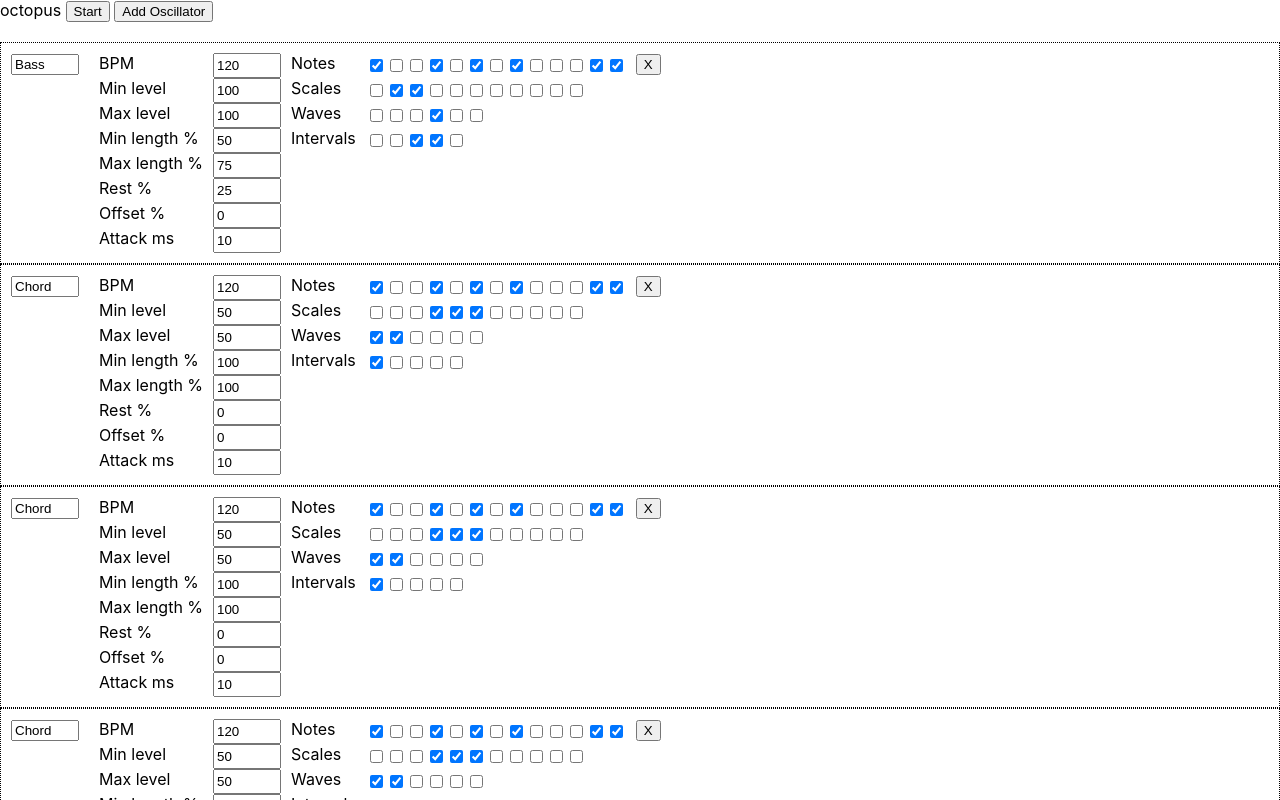
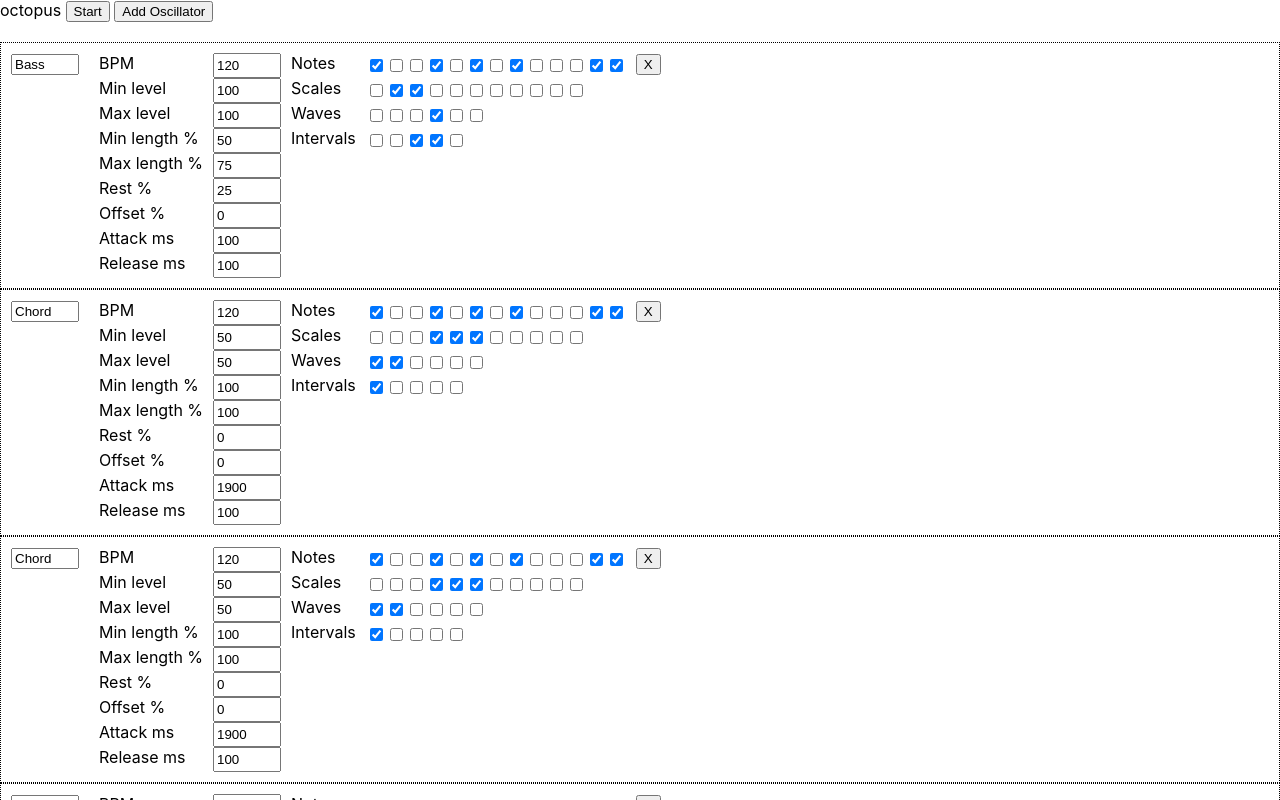
Before and after one commit to CodeKrakken/random-noise-generator, a React (Create React App) app: page / in a window 1280 px wide. Shown: the top 800 px of the page. Built offline with nearby package versions, Linux system fonts and the light colour scheme.

Commit message:
Switching workspaces

```diff
--- a/src/App.jsx
+++ b/src/App.jsx
@@ -32,7 +32,7 @@ function App() {
     const gain = context.createGain()
     oscillator.connect(gain);
     gain.connect(context.destination);
-    gain.gain.value = 0
+    gain.gain.setValueAtTime(0, context.currentTime)
     oscillator.start(0);
     const newBpm = nodes.length ? nodes[nodes.length-1].bpm : 120
 
@@ -58,7 +58,7 @@ function App() {
   const gain = context.createGain()
   oscillator.connect(gain);
   gain.connect(context.destination);
-  gain.gain.value = 0
+  gain.gain.setValueAtTime(0, context.currentTime)
   oscillator.start(0);
   const oscillator2 = context.createOscillator()
   const gain2 = context.createGain()
@@ -121,7 +121,8 @@ function App() {
       minNoteLength   : 50,
       maxNoteLength   : 75,
       offset          : 0,
-      attack          : 10
+      attack          : 100,
+      release         : 100
     },
     {
       label           : 'Chord',
@@ -140,7 +141,8 @@ function App() {
       minNoteLength   : 100,
       maxNoteLength   : 100,
       offset          : 0,
-      attack          : 10
+      attack          : 1900,
+      release         : 100
     },
     {
       label           : 'Chord',
@@ -159,7 +161,8 @@ function App() {
       minNoteLength   : 100,
       maxNoteLength   : 100,
       offset          : 0,
-      attack          : 10
+      attack          : 1900,
+      release         : 100
     },
     {
       label           : 'Chord',
@@ -178,7 +181,8 @@ function App() {
       minNoteLength   : 100,
       maxNoteLength   : 100,
       offset          : 0,
-      attack          : 10
+      attack          : 1900,
+      release         : 100
     },
     {
       label           : 'Middle',
@@ -197,7 +201,8 @@ function App() {
       minNoteLength   : 100,
       maxNoteLength   : 100,
       offset          : 0,
-      attack          : 10
+      attack          : 100,
+      release         : 100
     },
     {
       label           : 'Lead',
@@ -216,7 +221,8 @@ function App() {
       minNoteLength   : 100,
       maxNoteLength   : 100,
       offset          : 0,
-      attack          : 10
+      attack          : 100,
+      release         : 100
     },
     {
       label           : 'Kick',
@@ -307,7 +313,6 @@ function App() {
     const diceRoll = Math.random()
 
     if (diceRoll >= chanceOfRest) {
-      console.log('note')
       const minVolume   = +document.getElementById(`minVolume${i}`).value
       const maxVolume   = +document.getElementById(`maxVolume${i}`).value
       const minLength   = +document.getElementById(`minLength${i}`).value
@@ -323,8 +328,13 @@ function App() {
           const level       = ((minVolume + Math.random() * (maxVolume - minVolume))/100)/nodes.length
 
           node.gain.gain.setValueAtTime(0, context.currentTime)
-          const attack = +document.getElementById(`attack${i}`).value
-          node.gain.gain.linearRampToValueAtTime(level, context.currentTime + attack/1000)
+          const attack  = +document.getElementById(`attack${i}`).value
+          const release = +document.getElementById(`release${i}`).value
+          const currentTime = context.currentTime
+          node.gain.gain.linearRampToValueAtTime(level, currentTime + attack/1000)
+          node.gain.gain.setValueAtTime(level, currentTime + attack/1000)
+          setTimeout(() => {
+          }) // node.gain.gain.linearRampToValueAtTime(0, node.nextNoteAt)
 
           if (
             [
@@ -345,7 +355,7 @@ function App() {
 
               if (noteLength < intervalLength) {
 
-                setTimeout(() => {node.gain.gain.value = 0}, noteLength)
+                setTimeout(() => {node.gain.gain.setValueAtTime(0, context.currentTime)}, noteLength)
 
               }
             } catch (error) {
@@ -380,7 +390,7 @@ function App() {
 
   const stop = () => {
     setCycleButtonLabel('Start')
-    nodes.forEach(node => {node.gain.gain.value = 0})
+    nodes.forEach(node => {node.gain.gain.setValueAtTime(0, context.currentTime)})
   }
 
   const handleStartStop = () => {
@@ -389,7 +399,7 @@ function App() {
   }
 
   const handleDelete = (i, e) => {
-    nodes[i].gain.gain.value = 0
+    nodes[i].gain.gain.setValueAtTime(0, context.currentTime)
     setNodes(nodes.filter((node, j) => i !== j))
   }
 
--- a/src/components/Node.jsx
+++ b/src/components/Node.jsx
@@ -25,6 +25,8 @@ export default function Node(props) {
         <div className="row inner-row">Rest %</div>
         <div className="row inner-row">Offset %</div>
         <div className="row inner-row">Attack ms</div>
+        <div className="row inner-row">Release ms</div>
+
       </div>
 
       <div className="column">
@@ -135,6 +137,18 @@ export default function Node(props) {
           />
         </div>
 
+        <div className="row inner-row">
+          <input
+            className='textbox'
+            title={'release'}
+            id={`release${i}`}
+            type="number"
+            value={node.release}
+            onChange={(e) => setNodes([nodes.slice(0, i), {...nodes[i], release: +e.target.value}, nodes.slice(i+1)].flat())}
+            maxlength={4}
+          />
+        </div>
+
       </div>
 
       <div className="column">
```
